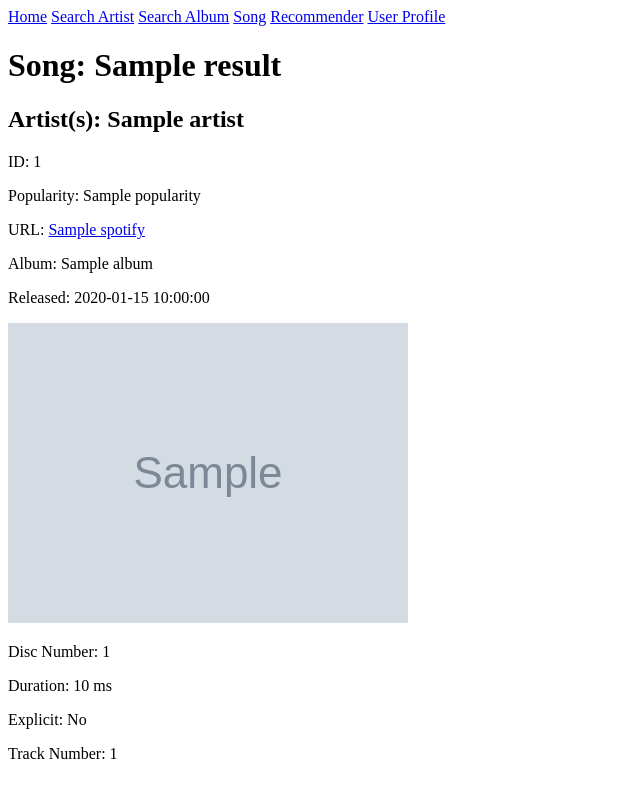
After one commit to noahmorin/DevOps-Final-Project, a Flask app: template templates/songDetails.html in a window 1280 px wide. The commit adds this page. Shown: the whole page, without its empty margins (0-640 px from the left). Run offline with Flask 3, Linux system fonts and the light colour scheme; the template is opened without the code that fills it: most values are stand-ins (such as "Sample title", 1, 10 or a date in 2020); grey boxes marked "Sample" are stand-in pictures.

Commit message:
Allows user to click a song from artistResults and see all of the song information

```diff
--- a/app.py
+++ b/app.py
@@ -66,6 +66,12 @@ def search_album_route():
     else:
         return render_template('searchAlbum.html')
 
+@app.route('/song/<songName>', methods=['GET'])
+def song_details_route(songName):
+    allResults = song_results(songName)
+    firstResult = allResults[0]
+    return render_template('songDetails.html', result=firstResult)
+
 @app.route('/searchSong', methods=['GET', 'POST'])
 def test_search_track_route():
     if request.method == 'POST':
--- a/templates/artistResults.html
+++ b/templates/artistResults.html
@@ -15,7 +15,7 @@
         <h3>{{ results.name }} Top Songs</h3>
         {% for song in songs %}
             <li class="song-list">
-                <b>{{ song.name }}</b>
+                <b><a href="{{ url_for('song_details_route', songName=song.name) }}">{{ song.name }}</a></b>
                 <div>Popularity: {{ song.popularity }}</div>
                 <div>Album: {{ song.album }} </div>
                 <div>Album Released: {{ song.release_date }}</div>
--- /dev/null
+++ b/templates/songDetails.html
@@ -0,0 +1,39 @@
+{% extends "base.html" %}
+{% block content %}
+    <h1>Song: {{ result.name }}</h1>
+    <div>
+        <h2>Artist(s):
+            {% for artist in result.artists %}
+                {{ artist.name }}{% if not loop.last %}, {% endif %}
+            {% endfor %}
+        </h2>
+        <p>ID: {{ result.id }}</p>
+        <p>Popularity: {{ result.popularity }}</p>
+        <p>URL: <a href="{{ result.external_urls.spotify }}">{{ result.external_urls.spotify }}</a></p>
+        <p>Album: {{ result.album.name }}</p>
+        <p>Released: {{ result.album.release_date }}</p>
+
+        {% if result.album.images %}
+            <img src="{{ result.album.images[0].url }}" alt="Album Image">
+        {% endif %}
+
+        {% if result.disc_number %}
+            <p>Disc Number: {{result.disc_number}}</p>
+        {% endif %}
+
+        {% if result.duration_ms %}
+            <p>Duration: {{ result.duration_ms }} ms</p>
+        {% endif %}
+
+        {% if result.explicit %}
+            <p>Explicit: Yes</p>
+        {% else %}
+            <p>Explicit: No</p>
+        {% endif %}
+
+        {% if result.track_number %}
+            <p>Track Number: {{ result.track_number }}</p>
+        {% endif %}
+
+    </div>
+{% endblock %}
```
Also changed, not shown: templates/albumDetails.html (added).
